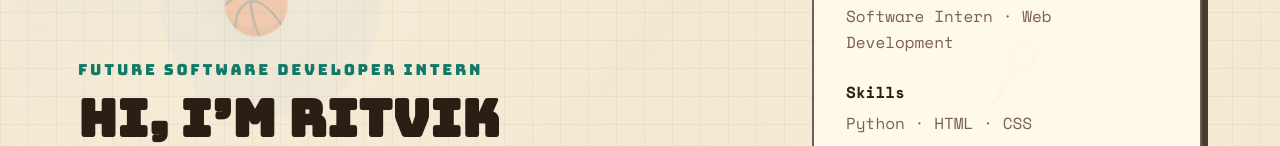
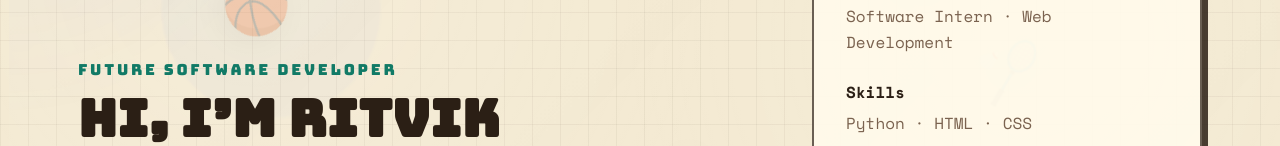
Before and after one commit to Ritvik-Vadde/About-Me, a plain HTML site: page index.html in a window 1280 px wide. Shown: the part 184-330 px from the top of the page. Drawn offline with nearby package versions, Linux system fonts and the light colour scheme.

Commit message:
Update but not final

```diff
--- a/index.html
+++ b/index.html
@@ -29,7 +29,7 @@
     <button id="themeToggle" class="theme-toggle" aria-label="Toggle light and dark mode">🌙</button>
     <header class="hero" id="home">
       <div class="hero-copy">
-        <p class="eyebrow"> Future Software Developer Intern</p>
+        <p class="eyebrow"> Future Software Developer </p>
         <h1>Hi, I’m Ritvik</h1>
         <p class="hero-text">
           I am building an electronics recycling app with research-driven design, polished interaction, and accessible web experiences.
```
